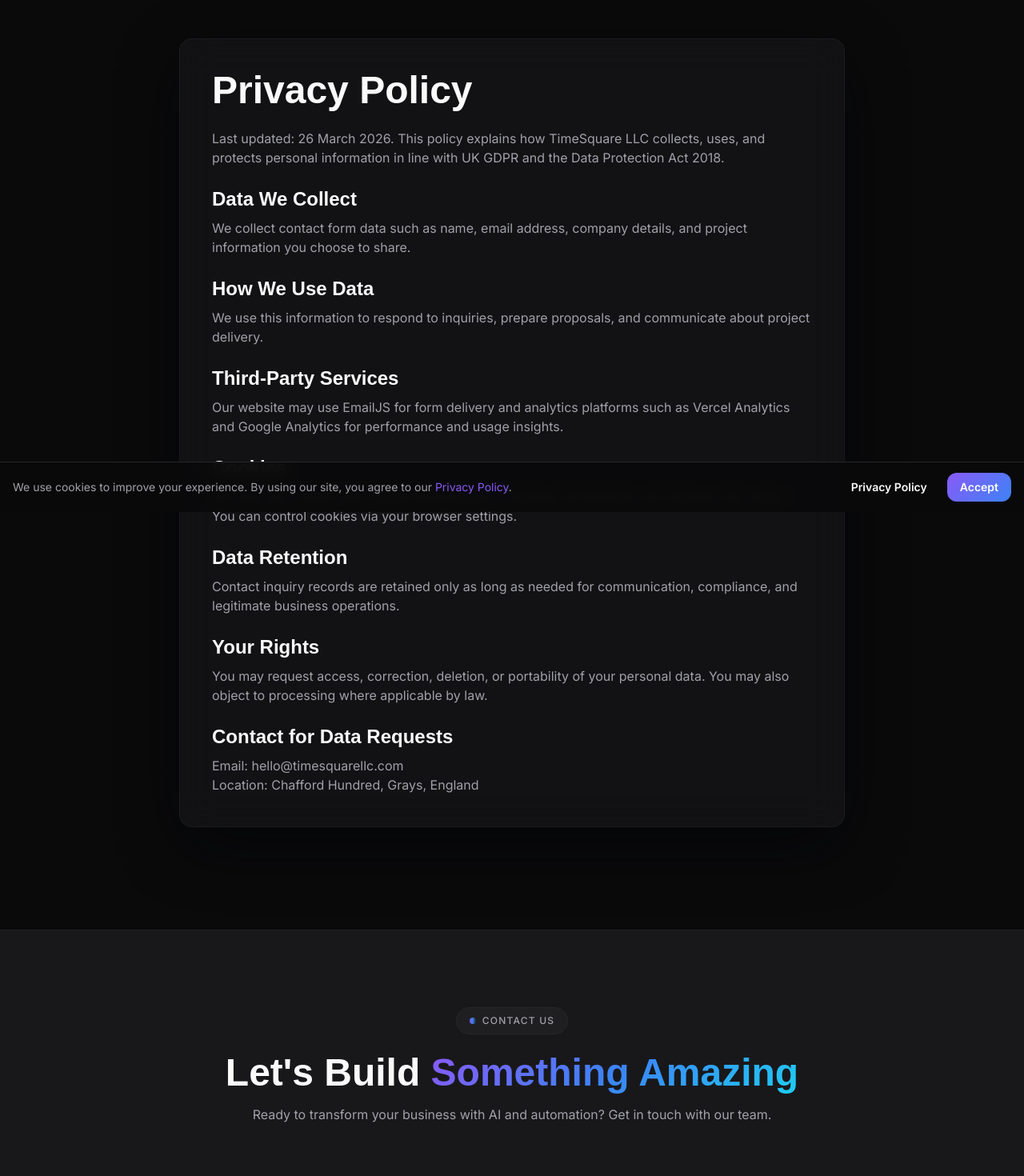
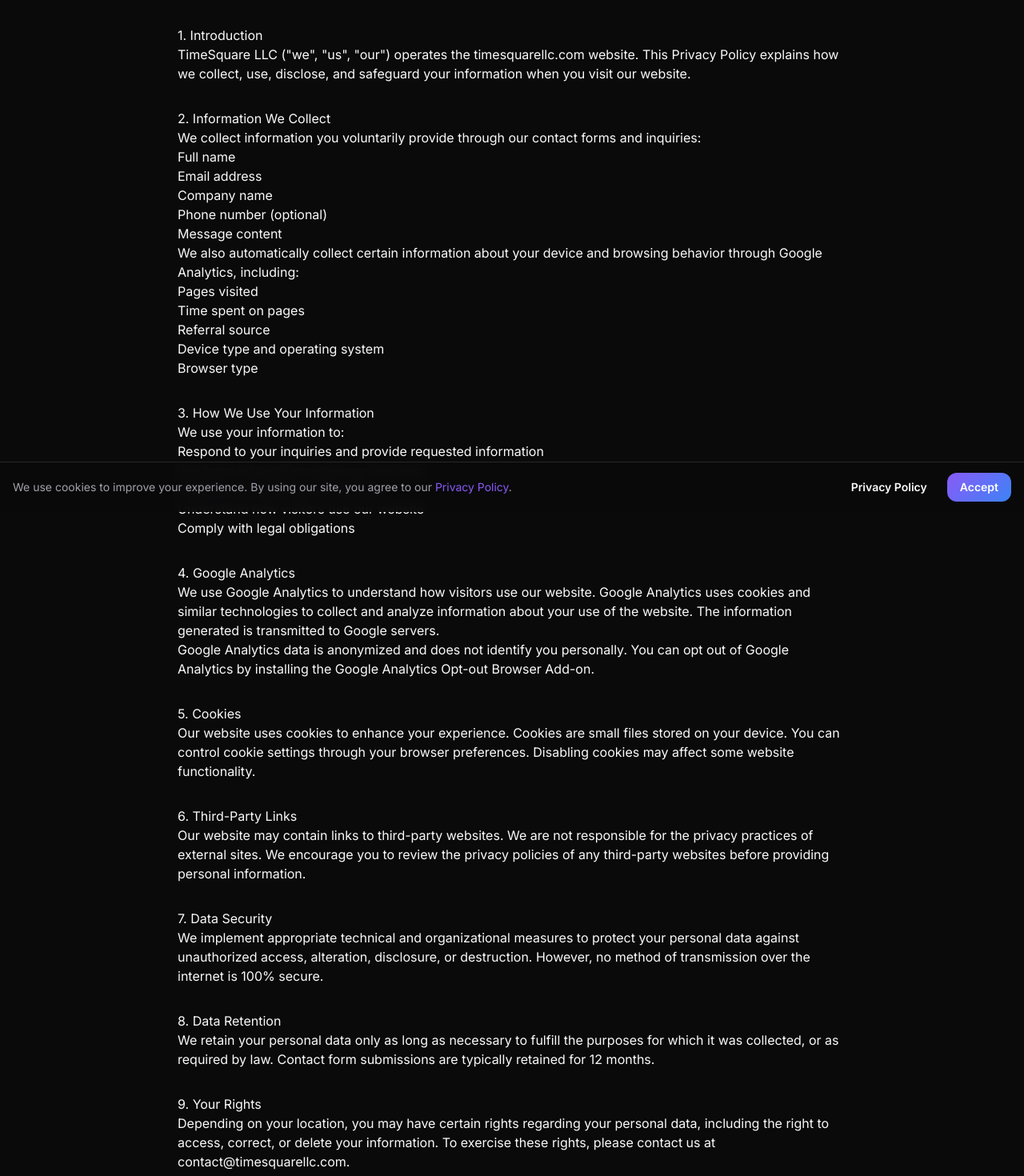
Before and after one commit to farazahmee/timesquarellc, a React (Vite) app: page /privacy-policy in a window 1280 px wide. Shown: the part 160-1630 px from the top of the page at 80% size. Built offline with nearby package versions, Linux system fonts and the light colour scheme.

Commit message:
feat: add privacy policy and terms of service pages

```diff
--- a/src/pages/PrivacyPolicy.tsx
+++ b/src/pages/PrivacyPolicy.tsx
@@ -1,82 +1,100 @@
-import { useSEO } from "@/hooks/useSEO";
+export function PrivacyPolicy() {
+  return (
+    <main id="main-content">
+      <div style={{ maxWidth: '900px', margin: '0 auto', padding: '2rem' }}>
+        <h1>Privacy Policy</h1>
+        <p><strong>Last updated: {new Date().toLocaleDateString('en-GB')}</strong></p>
 
-export default function PrivacyPolicy() {
-  useSEO({
-    title: "Privacy Policy | TimeSquare LLC",
-    description:
-      "Read the TimeSquare LLC privacy policy covering data collection, usage, retention, and rights under UK GDPR.",
-    canonical: "https://timesquarellc.com/privacy-policy",
-  });
+        <section style={{ marginTop: '2rem' }}>
+          <h2>1. Introduction</h2>
+          <p>TimeSquare LLC ("we", "us", "our") operates the timesquarellc.com website. This Privacy Policy explains how we collect, use, disclose, and safeguard your information when you visit our website.</p>
+        </section>
 
-  return (
-    <div className="relative py-24 lg:py-32">
-      <section className="max-w-4xl mx-auto px-4 sm:px-6 lg:px-8">
-        <div className="glass-card p-8 md:p-10 space-y-6">
-          <h1 className="font-display text-4xl md:text-5xl font-bold">Privacy Policy</h1>
-          <p className="text-muted-foreground">
-            Last updated: 26 March 2026. This policy explains how TimeSquare LLC collects,
-            uses, and protects personal information in line with UK GDPR and the Data Protection
-            Act 2018.
+        <section style={{ marginTop: '2rem' }}>
+          <h2>2. Information We Collect</h2>
+          <p>We collect information you voluntarily provide through our contact forms and inquiries:</p>
+          <ul>
+            <li>Full name</li>
+            <li>Email address</li>
+            <li>Company name</li>
+            <li>Phone number (optional)</li>
+            <li>Message content</li>
+          </ul>
+          <p>We also automatically collect certain information about your device and browsing behavior through Google Analytics, including:</p>
+          <ul>
+            <li>Pages visited</li>
+            <li>Time spent on pages</li>
+            <li>Referral source</li>
+            <li>Device type and operating system</li>
+            <li>Browser type</li>
+          </ul>
+        </section>
+
+        <section style={{ marginTop: '2rem' }}>
+          <h2>3. How We Use Your Information</h2>
+          <p>We use your information to:</p>
+          <ul>
+            <li>Respond to your inquiries and provide requested information</li>
+            <li>Send you information about our services</li>
+            <li>Improve and optimize our website</li>
+            <li>Understand how visitors use our website</li>
+            <li>Comply with legal obligations</li>
+          </ul>
+        </section>
+
+        <section style={{ marginTop: '2rem' }}>
+          <h2>4. Google Analytics</h2>
+          <p>We use Google Analytics to understand how visitors use our website. Google Analytics uses cookies and similar technologies to collect and analyze information about your use of the website. The information generated is transmitted to Google servers.</p>
+          <p>Google Analytics data is anonymized and does not identify you personally. You can opt out of Google Analytics by installing the <a href="https://tools.google.com/dlpage/gaoptout" target="_blank" rel="noopener noreferrer">Google Analytics Opt-out Browser Add-on</a>.</p>
+        </section>
+
+        <section style={{ marginTop: '2rem' }}>
+          <h2>5. Cookies</h2>
+          <p>Our website uses cookies to enhance your experience. Cookies are small files stored on your device. You can control cookie settings through your browser preferences. Disabling cookies may affect some website functionality.</p>
+        </section>
+
+        <section style={{ marginTop: '2rem' }}>
+          <h2>6. Third-Party Links</h2>
+          <p>Our website may contain links to third-party websites. We are not responsible for the privacy practices of external sites. We encourage you to review the privacy policies of any third-party websites before providing personal information.</p>
+        </section>
+
+        <section style={{ marginTop: '2rem' }}>
+          <h2>7. Data Security</h2>
+          <p>We implement appropriate technical and organizational measures to protect your personal data against unauthorized access, alteration, disclosure, or destruction. However, no method of transmission over the internet is 100% secure.</p>
+        </section>
+
+        <section style={{ marginTop: '2rem' }}>
+          <h2>8. Data Retention</h2>
+          <p>We retain your personal data only as long as necessary to fulfill the purposes for which it was collected, or as required by law. Contact form submissions are typically retained for 12 months.</p>
+        </section>
+
+        <section style={{ marginTop: '2rem' }}>
+          <h2>9. Your Rights</h2>
+          <p>Depending on your location, you may have certain rights regarding your personal data, including the right to access, correct, or delete your information. To exercise these rights, please contact us at contact@timesquarellc.com.</p>
+        </section>
+
+        <section style={{ marginTop: '2rem' }}>
+          <h2>10. GDPR Compliance (UK & EU)</h2>
+          <p>If you are located in the United Kingdom or European Union, our processing of your data complies with the General Data Protection Regulation (GDPR). We have a legitimate interest in processing your information to provide our services and improve our website.</p>
+        </section>
+
+        <section style={{ marginTop: '2rem' }}>
+          <h2>11. Contact Us</h2>
+          <p>If you have questions about this Privacy Policy or our privacy practices, please contact us at:</p>
+          <p>
+            <strong>Email:</strong> contact@timesquarellc.com<br />
+            <strong>Website:</strong> https://timesquarellc.com
           </p>
+        </section>
 
-          <section>
-            <h2 className="font-display text-2xl font-semibold mb-2">Data We Collect</h2>
-            <p className="text-muted-foreground">
-              We collect contact form data such as name, email address, company details, and
-              project information you choose to share.
-            </p>
-          </section>
+        <section style={{ marginTop: '2rem', paddingTop: '2rem', borderTop: '1px solid #e5e7eb' }}>
+          <p style={{ fontSize: '0.875rem', color: '#6b7280' }}>
+            This Privacy Policy was last updated on {new Date().toLocaleDateString('en-GB')} and may be updated periodically. We will notify you of any material changes by updating the date on this page.
+          </p>
+        </section>
+      </div>
+    </main>
+  )
+}
 
-          <section>
-            <h2 className="font-display text-2xl font-semibold mb-2">How We Use Data</h2>
-            <p className="text-muted-foreground">
-              We use this information to respond to inquiries, prepare proposals, and communicate
-              about project delivery.
-            </p>
-          </section>
-
-          <section>
-            <h2 className="font-display text-2xl font-semibold mb-2">Third-Party Services</h2>
-            <p className="text-muted-foreground">
-              Our website may use EmailJS for form delivery and analytics platforms such as
-              Vercel Analytics and Google Analytics for performance and usage insights.
-            </p>
-          </section>
-
-          <section>
-            <h2 className="font-display text-2xl font-semibold mb-2">Cookies</h2>
-            <p className="text-muted-foreground">
-              We may use cookies and related technologies to improve functionality and measure site
-              usage. You can control cookies via your browser settings.
-            </p>
-          </section>
-
-          <section>
-            <h2 className="font-display text-2xl font-semibold mb-2">Data Retention</h2>
-            <p className="text-muted-foreground">
-              Contact inquiry records are retained only as long as needed for communication,
-              compliance, and legitimate business operations.
-            </p>
-          </section>
-
-          <section>
-            <h2 className="font-display text-2xl font-semibold mb-2">Your Rights</h2>
-            <p className="text-muted-foreground">
-              You may request access, correction, deletion, or portability of your personal data.
-              You may also object to processing where applicable by law.
-            </p>
-          </section>
-
-          <section>
-            <h2 className="font-display text-2xl font-semibold mb-2">Contact for Data Requests</h2>
-            <p className="text-muted-foreground">
-              Email: hello@timesquarellc.com
-              <br />
-              Location: Chafford Hundred, Grays, England
-            </p>
-          </section>
-        </div>
-      </section>
-    </div>
-  );
-}
+export default PrivacyPolicy;
--- a/src/pages/TermsOfService.tsx
+++ b/src/pages/TermsOfService.tsx
@@ -1,64 +1,65 @@
-import { useSEO } from "@/hooks/useSEO";
-
-export default function TermsOfService() {
-  useSEO({
-    title: "Terms of Service | TimeSquare LLC",
-    description:
-      "Review TimeSquare LLC terms covering service scope, intellectual property, liability limits, and governing law.",
-    canonical: "https://timesquarellc.com/terms-of-service",
-  });
-
+export function TermsOfService() {
   return (
-    <div className="relative py-24 lg:py-32">
-      <section className="max-w-4xl mx-auto px-4 sm:px-6 lg:px-8">
-        <div className="glass-card p-8 md:p-10 space-y-6">
-          <h1 className="font-display text-4xl md:text-5xl font-bold">Terms of Service</h1>
-          <p className="text-muted-foreground">
-            These terms govern your use of TimeSquare LLC website and services.
-          </p>
-
-          <section>
-            <h2 className="font-display text-2xl font-semibold mb-2">Service Description</h2>
-            <p className="text-muted-foreground">
-              TimeSquare LLC provides AI integration, automation engineering, data solutions, and
-              software development services as agreed in project-specific contracts.
+    <main id="main-content">
+      <div style={{ maxWidth: '900px', margin: '0 auto', padding: '2rem' }}>
+        <h1>Terms of Service</h1>
+        <p><strong>Last updated: {new Date().toLocaleDateString('en-GB')}</strong></p>
+        <section style={{ marginTop: '2rem' }}>
+          <h2>1. Agreement to Terms</h2>
+          <p>By accessing and using timesquarellc.com, you accept and agree to be bound by the terms and provision of this agreement. If you do not agree to abide by the above, please do not use this service.</p>
+        </section>
+        <section style={{ marginTop: '2rem' }}>
+          <h2>2. Use License</h2>
+          <p>Permission is granted to temporarily download one copy of the materials (information or software) on timesquarellc.com for personal, non-commercial transitory viewing only. This is the grant of a license, not a transfer of title, and under this license you may not:</p>
+          <ul>
+            <li>Modify or copy the materials</li>
+            <li>Use the materials for any commercial purpose or for any public display</li>
+            <li>Attempt to decompile or reverse engineer any software contained on the website</li>
+            <li>Remove any copyright or other proprietary notations from the materials</li>
+            <li>Transfer the materials to another person or "mirror" the materials on any other server</li>
+            <li>Use the materials for illegal purposes or in violation of any rules or regulations</li>
+          </ul>
+        </section>
+        <section style={{ marginTop: '2rem' }}>
+          <h2>3. Disclaimer</h2>
+          <p>The materials on timesquarellc.com are provided on an "as is" basis.</p>
+        </section>
+        <section style={{ marginTop: '2rem' }}>
+          <h2>4. Limitations</h2>
+          <p>In no event shall TimeSquare LLC be liable for any damages, including loss of data, profit, or business interruption.</p>
+        </section>
+        <section style={{ marginTop: '2rem' }}>
+          <h2>5. Accuracy of Materials</h2>
+          <p>Materials on timesquarellc.com may include technical, typographical, or photographic errors and may change at any time.</p>
+        </section>
+        <section style={{ marginTop: '2rem' }}>
+          <h2>6. Links</h2>
+          <p>TimeSquare LLC is not responsible for the contents of linked third-party sites and use of linked websites is at your own risk.</p>
+        </section>
+        <section style={{ marginTop: '2rem' }}>
+          <h2>7. Modifications</h2>
+          <p>TimeSquare LLC may revise these terms of service at any time without notice. Continued use means you accept the current version.</p>
+        </section>
+        <section style={{ marginTop: '2rem' }}>
+          <h2>8. Governing Law</h2>
+          <p>These terms are governed by and construed in accordance with the laws of the United Kingdom.</p>
+        </section>
+        <section style={{ marginTop: '2rem' }}>
+          <h2>9. Contact Information</h2>
+          <p>If you have any questions about these Terms of Service, please contact us at:</p>
+          <p>
+            <strong>Email:</strong> contact@timesquarellc.com<br />
+            <strong>Website:</strong> https://timesquarellc.com
           </p>
         </section>
-
-          <section>
-            <h2 className="font-display text-2xl font-semibold mb-2">Intellectual Property</h2>
-            <p className="text-muted-foreground">
-              Unless otherwise stated in a written agreement, all website content remains the
-              property of TimeSquare LLC. Project IP ownership and licensing terms are defined in
-              individual client agreements.
-            </p>
-          </section>
-
-          <section>
-            <h2 className="font-display text-2xl font-semibold mb-2">Limitation of Liability</h2>
-            <p className="text-muted-foreground">
-              To the fullest extent permitted by law, TimeSquare LLC is not liable for indirect,
-              incidental, or consequential damages arising from use of this website or services.
-            </p>
-          </section>
-
-          <section>
-            <h2 className="font-display text-2xl font-semibold mb-2">Governing Law</h2>
-            <p className="text-muted-foreground">
-              These terms are governed by the laws of England and Wales.
-            </p>
-          </section>
-
-          <section>
-            <h2 className="font-display text-2xl font-semibold mb-2">Contact Information</h2>
-            <p className="text-muted-foreground">
-              Email: hello@timesquarellc.com
-              <br />
-              Location: Chafford Hundred, Grays, England
+        <section style={{ marginTop: '2rem', paddingTop: '2rem', borderTop: '1px solid #e5e7eb' }}>
+          <p style={{ fontSize: '0.875rem', color: '#6b7280' }}>
+            These Terms of Service were last updated on {new Date().toLocaleDateString('en-GB')}.
           </p>
         </section>
       </div>
-      </section>
-    </div>
-  );
+    </main>
+  )
 }
+
+export default TermsOfService;
```
Lines whose indentation alone changed are shown as unchanged.
